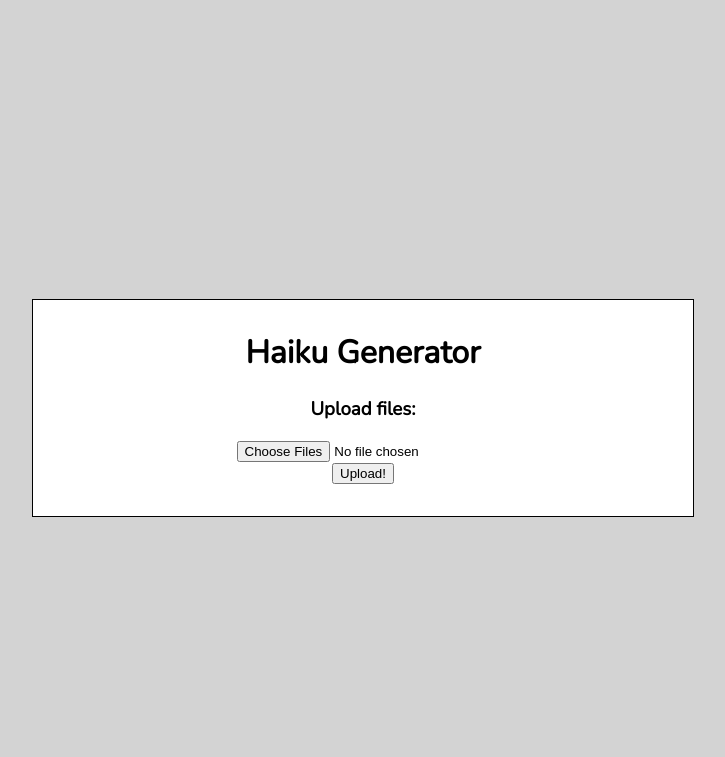
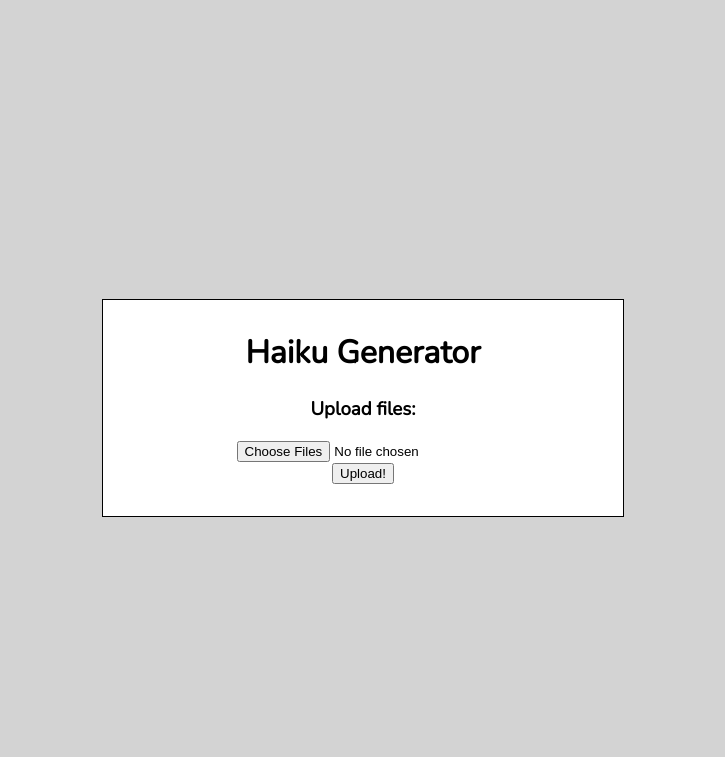
Before and after one commit to mcao/Image2Haiku, a Flask app: page / in a window 1280 px wide. Shown: the top 757 px of the page, without its empty margins (285-1010 px from the left). Run offline with Flask 2, Linux system fonts and the light colour scheme.

Commit message:
Set max width

```diff
--- a/templates/upload.html
+++ b/templates/upload.html
@@ -24,6 +24,7 @@
             .inner {
                 margin: auto;
                 width: 50%;
+                max-width: 500px;
                 text-align: center;
                 background-color: white;
                 border: 1px solid black;
```
